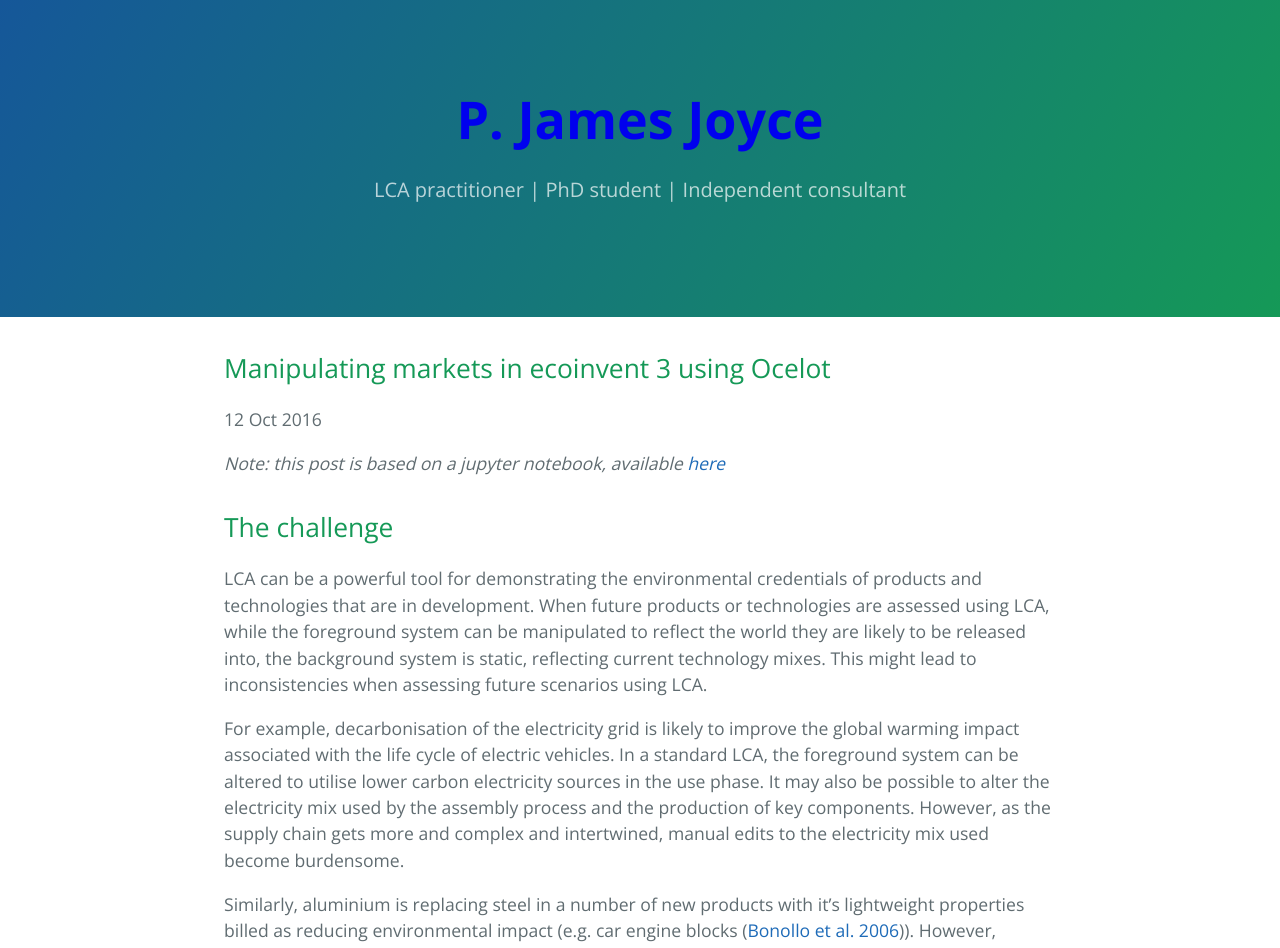
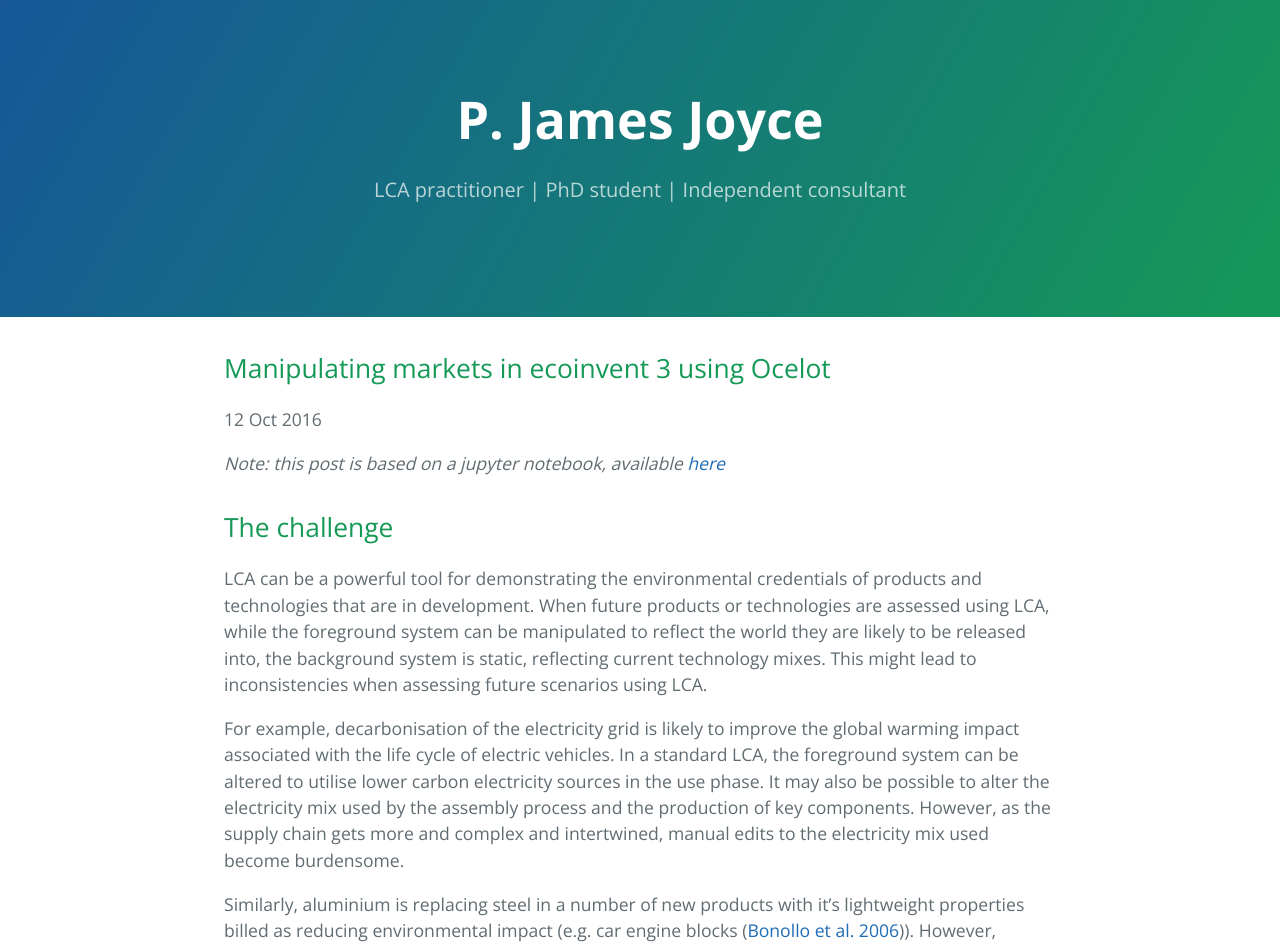
Before and after one commit to pjamesjoyce/pjamesjoyce.github.io, a Jekyll site: the page built from _posts/2016-10-12-ecoinvent3.md, in a window 1280 px wide. Shown: the top 948 px of the page. Built offline with Jekyll 4.4.1, drawn with Linux system fonts in a browser that asks for light colours.

Commit message:
css edits2

```diff
--- a/css/cayman.css
+++ b/css/cayman.css
@@ -11,14 +11,13 @@
 
 
 a {
-  /*color: #1e6bb8;*/
+  color: #fff;
   text-decoration: none; }
-  a:hover {
-    text-decoration: underline; }
 
 p a{
-  color: #1e6bb8;
-}
+  color: #1e6bb8;}
+  p a:hover {
+    text-decoration: underline; }
 
 
 .btn {
```
